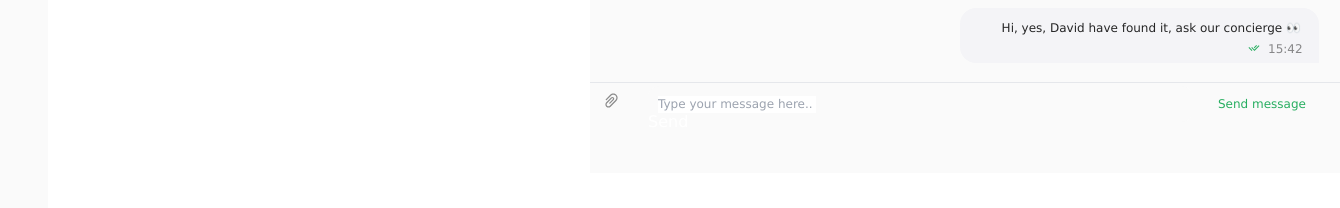
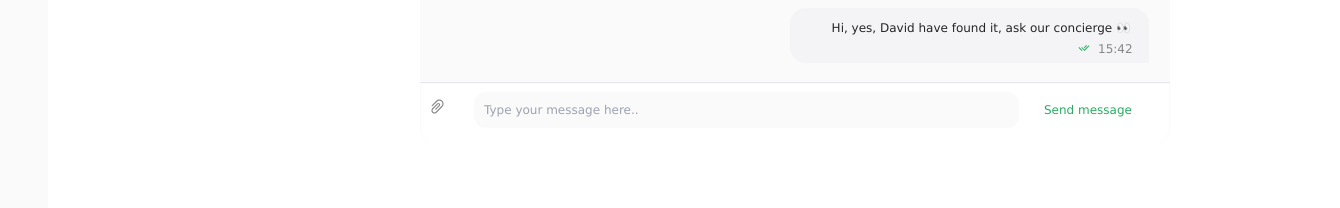
Before and after one commit to Majeedatwahab/chat-app, a website built with Vite: page index.html in a window 1280 px wide. Shown: the part 582-790 px from the top of the page, 1340 px wide, since content can reach past the window. Built offline with nearby package versions, Linux system fonts and the light colour scheme.

Commit message:
member-3 made a few corrections.

```diff
--- a/index.html
+++ b/index.html
@@ -230,10 +230,18 @@
               <div class="input-content-image">
                 <img src="assets/icons/file-icon.svg" alt="">
               </div>
+              <form action="">
+                <label for="chat"></label>
+                <input type="text" name="chat" id="chat" placeholder="Type your message here..">
+                <button type="submit" class="send">Send message</button>
+                <button type="submit" class="mobile">send</button>
+
+              </form>
               <div class="input-content-text">
-                <input type="text" placeholder="Type your message here..">
-                <p class="send">Send message</p>
-                <p class="mobile">Send</p>
+
+
+
+
               </div>
             </div>
           </div>
--- a/style.css
+++ b/style.css
@@ -24,16 +24,19 @@
 
 /*member-3's css style*/
 
+
+
 body{
   font-family: Verdana, Geneva, Tahoma, sans-serif;
 }
 .chat-box-section{
   width: 750px;
-  height: 750px;
-  background: #FAFAFA;
+  height: 720px;
+  background-color: #FAFAFA;
   position: absolute;
+  border-radius: 15px;
   top: 5px;
-  left: 670px;
+  left: 500px;
 }
 
 
@@ -392,12 +395,13 @@ margin-top: -5px;
 }
 
 .typing{
-  width: 720px;
-  height: 48px;
+  width: 748px;
+  height: 59px;
   position: relative;
-  top: 95px;
-  left: 5px;
-  color:#FFFFFF;
+  top: 96px;
+  left: 1px;
+  background-color:#FFFFFF;
+  border-radius: 0 0 15px 15px;
 
 }
 
@@ -405,6 +409,8 @@ margin-top: -5px;
   width: 699px;
   height: 42px;
   gap: 11px;
+  position: relative;
+  top: 5px;
 
 }
 
@@ -420,21 +426,22 @@ margin-top: -5px;
   color: #00000073;
 }
 
-.input-content-text{
+form{
   width: 545px;
   height: 36px;
   position: absolute;
   top: 3px;
   left: 53px;
   border-radius: 12px;
-  background: #FAFAFA;
+  background-color: #FAFAFA;
+
 
 }
 
 input{
-  width: 158px;
   height: 17px;
   position: relative;
+  z-index: 999;
   top: 5px;
   left: 10px;
   font-size: 12px;
@@ -442,14 +449,28 @@ input{
   line-height: 17px;
   letter-spacing: 0em;
   text-align: left;
-  color: #00000073;
+  outline: none;
+  color: #000000D9;
+  background-color: #FAFAFA;
+}
 
+
+input[type = text]{
+  width: 530px;
+  outline: none;
+  border: none !important;
+  box-shadow: none !important;
+}
+
+
+.mobile{
+  display: none;
 }
 
 .send{
+  display: block;
   width: 90px;
   height: 17px;
-  color: #27AE60;
   position:  absolute;
   left: 570px;
   top: 10px;
@@ -458,6 +479,7 @@ input{
   line-height: 17px;
   letter-spacing: 0em;
   text-align: left;
+  color: #27AE60;
 }
 
 .hr-2{
@@ -488,8 +510,8 @@ input{
 @media not all and (min-width:768px){
 
   .chat-box-section{
-    width: 350px;
-    height: 855px;
+    width: 349px;
+    height: 845px;
     position: absolute;
     top: 10px;
     left: 400px;
@@ -640,11 +662,11 @@ margin-top: -5px;
   margin-top: -15px;
 }
 .typing{
-  width: 319px;
-  height: 80px;
+  width: 347px;
+  height: 74px;
   position: relative;
-  top: 95px;
-  left: 5px;
+  top: 85px;
+  left: -5px;
 }
 
 .input-content{
@@ -666,12 +688,12 @@ margin-top: -5px;
   color: #00000073;
 }
 
-.input-content-text{
+form{
   width: 218px;
   height: 36px;
   position: absolute;
-  top: -3px;
-  left: 33px;
+  top: -1px;
+  left: 48px;
   border-radius: 12px;
 
 
@@ -688,8 +710,12 @@ input{
   line-height: 17px;
   letter-spacing: 0em;
   text-align: left;
-  color: #00000073;
-
+  color: #000000D9;
+}
+input[type = text]{
+  width: 210px;
+  border: none;
+  outline: none;
 }
 .send{
   display: none;
```
Also changed, not shown: README.md.
